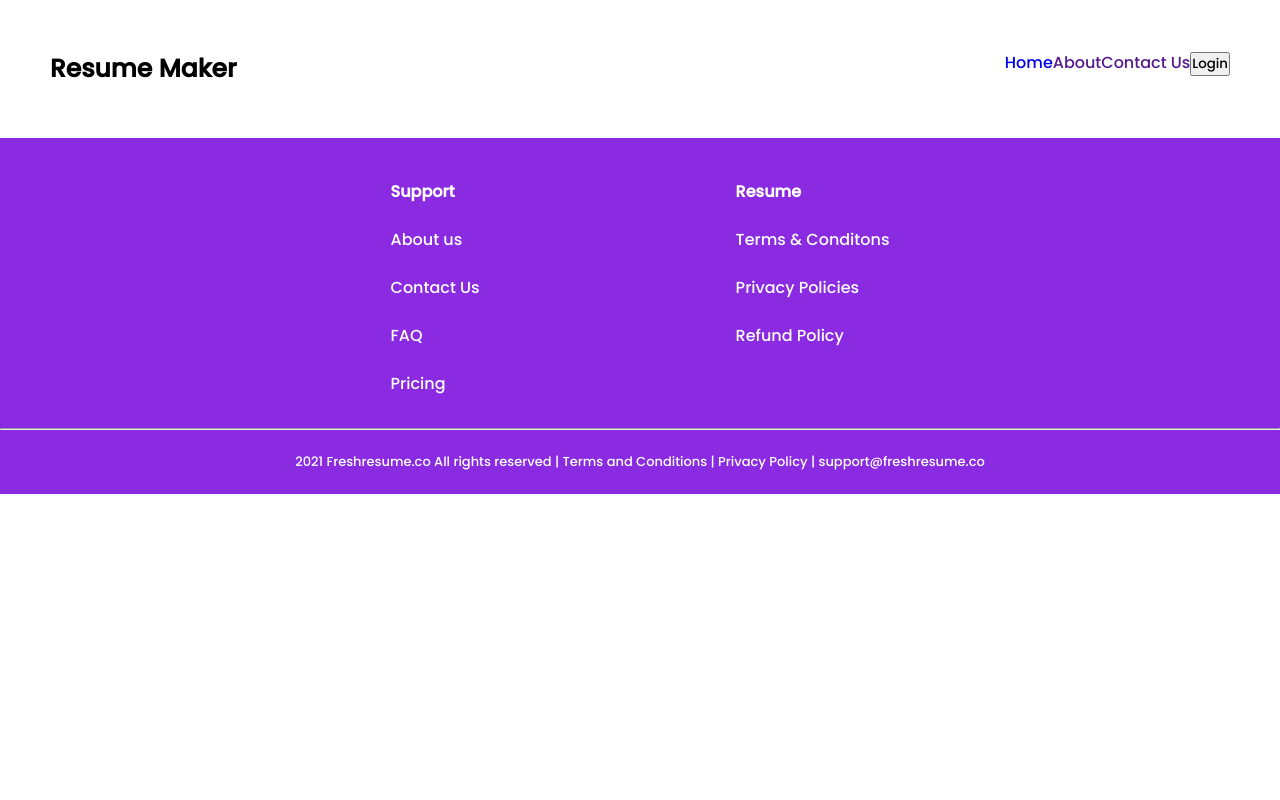
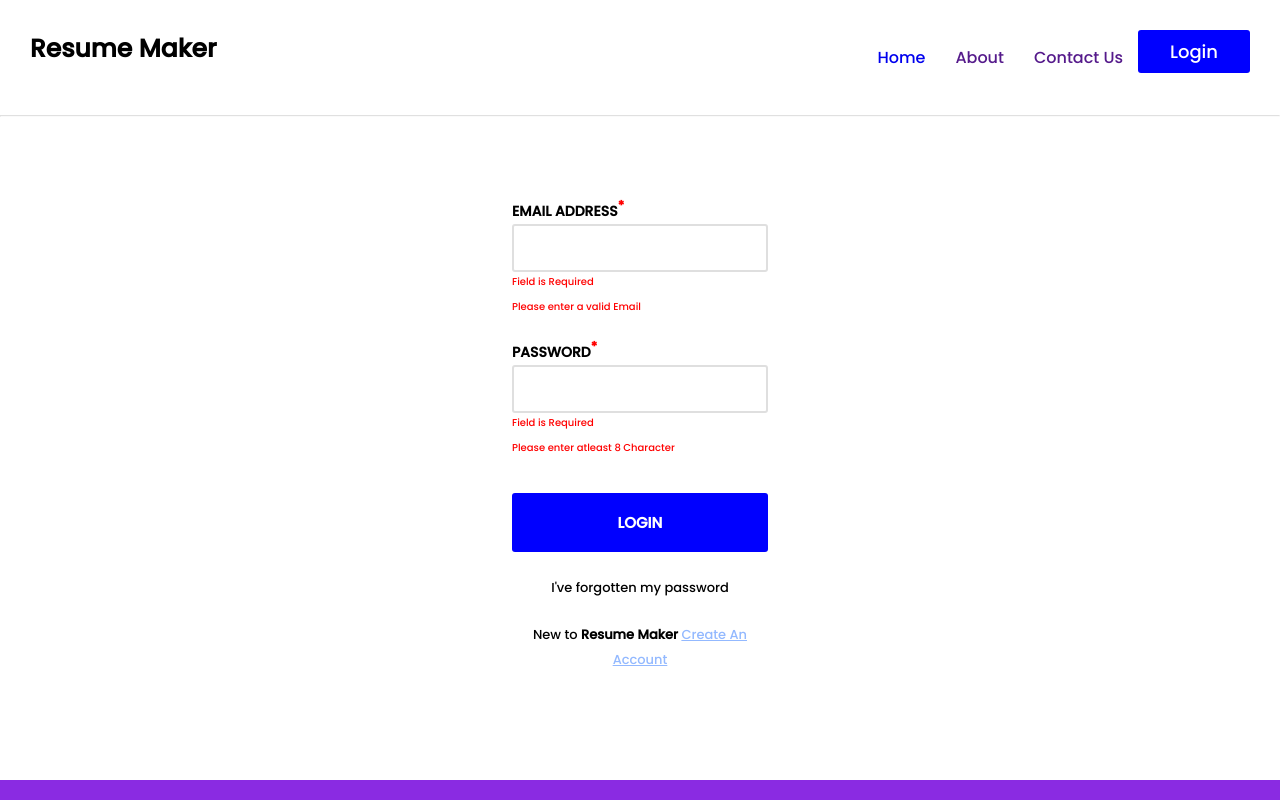
Before and after one commit to KalpeshDongarkar/resumewebproject, an Angular app: page /login in a window 1280 px wide. Before the commit this address led to /. Built offline with nearby package versions, Linux system fonts and the light colour scheme.

Commit message:
DoneUpdates

```diff
--- /dev/null
+++ b/src/app/Auth/login/login.component.css
@@ -0,0 +1,157 @@
+@import url("https://fonts.googleapis.com/css2?family=Montserrat:wght@600&family=Questrial&display=swap");
+@import url("https://fonts.googleapis.com/css2?family=Poppins:wght@500&display=swap");
+* {
+  box-sizing: border-box;
+  margin: 0%;
+  padding: 0%;
+  font-family: "Poppins";
+  overflow-x: hidden;
+}
+.alignself {
+  text-align: center;
+  align-content: center;
+}
+.width-100 {
+  width: 100%;
+}
+.div-height {
+  height: 600px;
+}
+.col-10 {
+  width: 10%;
+  align-self: center;
+  text-align: center;
+}
+.col-90 {
+  width: 90%;
+}
+.col-50 {
+  width: 50%;
+  height: auto;
+}
+.col-height-abus1 {
+  height: 750px;
+}
+.container {
+  margin: 5% 40% 5% 40%;
+}
+.flex {
+  display: flex;
+}
+.wrap {
+  word-wrap: break-word;
+}
+.disnone {
+  display: none;
+}
+.lil-text {
+  font-size: 13px;
+  line-height: 1;
+  align-content: center;
+  width: 100%;
+}
+.div-margin {
+  margin: 22px 0 20px 0;
+}
+.div-margin-down {
+  margin: 0 0 20px 0;
+}
+.extramar {
+  margin: 0 0 0 220px;
+}
+.between {
+  justify-content: space-between;
+}
+.pad {
+  padding: 0 120px 0 0;
+}
+.div-padding {
+  padding: 50px 0 50px 0;
+}
+.padding20 {
+  padding: 20px;
+}
+.float-right {
+  float: right;
+  justify-content: right;
+  align-content: right;
+  text-align: right;
+}
+.float-left {
+  float: left;
+}
+.img-cover {
+  object-fit: cover;
+}
+.backgdBlack {
+  background-color: black;
+}
+.backgdWhite {
+  background-color: white;
+}
+.lstyle {
+  list-style: none;
+}
+h1 {
+  font-size: 18px;
+  padding: 0 0 5px 0;
+}
+hr {
+  opacity: 30%;
+}
+li {
+  cursor: pointer;
+}
+.form-label {
+  font-size: 14px;
+  display: block;
+  margin: 15px 0 2px 0;
+}
+.error-label {
+  font-size: 10px;
+  display: inline-block;
+  color: red;
+}
+.form-input {
+  display: block;
+  padding: 13px;
+  font-size: 12px;
+  width: 100%;
+  border-radius: 3px;
+  border: 2px solid rgb(223, 223, 223);
+  background-color: none;
+  outline: none;
+}
+.form-date-input {
+  display: block;
+  padding: 13px;
+  font-size: 12px;
+  border: 0.5px solid rgb(223, 223, 223);
+  max-width: 90px;
+  border-radius: 1px;
+  background-color: none;
+  outline: none;
+}
+.form-btn {
+  display: block;
+  text-align: center;
+  align-items: center;
+  color: white;
+  width: 100%;
+  padding: 18px;
+  font-size: 15px;
+  margin: 30px 0 0 0;
+  cursor: pointer;
+  border: none;
+  border-radius: 3px;
+  background-color: blue;
+}
+.checkbox {
+  padding: 2px;
+  height: 15px;
+  width: 15px;
+}
+.links {
+  color: rgb(147, 185, 255);
+  text-decoration: underline;
+}
--- /dev/null
+++ b/src/app/Auth/login/login.component.html
@@ -0,0 +1,31 @@
+<form class="container" (ngSubmit)="submit()">
+  <label class="form-label"><strong>EMAIL ADDRESS<a style="font-size: 13px;" class="error-label">*</a></strong></label>
+  <input required email class="form-input" type="text" id="email" name="email" ngMode>
+  <div>
+    <div >
+      <label class="error-label">Field is Required</label>
+    </div>
+    <div>
+      <label class="error-label">Please enter a valid Email</label>
+    </div>
+  </div>
+  <label class="form-label"><strong>PASSWORD<a style="font-size: 13px;" class="error-label">*</a></strong></label>
+  <input #password="" minlength="8" required class="form-input" type="password" id="pass" name="password" ngModel>
+  <div>
+    <div>
+      <label class="error-label">Field is Required</label>
+    </div>
+    <div>
+      <label class="error-label">Please enter atleast 8 Character</label>
+    </div>
+  </div>
+  <button class="form-btn" type="submit"><strong>LOGIN</strong></button>
+  <div class="alignself div-margin">
+    <label class="wrap lil-text">I've forgotten my password </label>
+  </div>
+  <div class="alignself div-margin">
+    <label class="wrap lil-text">New to <strong>Resume Maker  </strong><a class="links" routerLink="/register">Create An
+          Account</a></label>
+  </div>
+  <br>
+</form>
--- /dev/null
+++ b/src/app/Auth/login/login.component.ts
@@ -0,0 +1,16 @@
+import { Component, OnInit } from '@angular/core';
+import { FormsModule ,FormGroup, FormControl } from '@angular/forms';
+
+@Component({
+  selector: 'app-login',
+  templateUrl: './login.component.html',
+  styleUrls: ['./login.component.css']
+})
+export class LoginComponent {
+
+  constructor() { }
+  submit(){
+
+  }
+
+}
--- /dev/null
+++ b/src/app/Auth/reg/reg.component.css
@@ -0,0 +1,159 @@
+@import url("https://fonts.googleapis.com/css2?family=Montserrat:wght@600&family=Questrial&display=swap");
+@import url("https://fonts.googleapis.com/css2?family=Poppins:wght@500&display=swap");
+* {
+  box-sizing: border-box;
+  margin: 0%;
+  padding: 0%;
+  font-family: "Poppins";
+  overflow-x: hidden;
+}
+.alignself {
+  text-align: center;
+  align-content: center;
+}
+.width-100 {
+  width: 100%;
+}
+.div-height {
+  height: 600px;
+}
+.col-10 {
+  width: 10%;
+  align-self: center;
+  text-align: center;
+}
+.col-90 {
+  width: 90%;
+}
+.col-50 {
+  width: 50%;
+  height: auto;
+}
+.col-height-abus1 {
+  height: 750px;
+}
+.container {
+  margin: 5% 40% 5% 40%;
+}
+.flex {
+  display: flex;
+}
+.wrap {
+  word-wrap: break-word;
+}
+.disnone {
+  display: none;
+}
+.lil-text {
+  font-size: 13px;
+  line-height: 1;
+  align-content: center;
+  width: 100%;
+}
+.div-margin {
+  margin: 22px 0 20px 0;
+}
+.div-margin-down {
+  margin: 0 0 20px 0;
+}
+.extramar {
+  margin: 0 0 0 220px;
+}
+.between {
+  justify-content: space-between;
+}
+.pad {
+  padding: 0 120px 0 0;
+}
+.div-padding {
+  padding: 50px 0 50px 0;
+}
+.padding20 {
+  padding: 20px;
+}
+.float-right {
+  float: right;
+  justify-content: right;
+  align-content: right;
+  text-align: right;
+}
+.float-left {
+  float: left;
+}
+.img-cover {
+  object-fit: cover;
+}
+.backgdBlack {
+  background-color: black;
+}
+.backgdWhite {
+  background-color: white;
+}
+.lstyle {
+  list-style: none;
+}
+h1 {
+  font-size: 18px;
+
+  padding: 0 0 5px 0;
+}
+hr {
+  opacity: 30%;
+}
+li {
+  cursor: pointer;
+}
+.form-label {
+  font-size: 14px;
+  display: block;
+  margin: 15px 0 2px 0;
+
+}
+.error-label {
+  font-size: 10px;
+  display: inline-block;
+  color: red;
+}
+.form-input {
+  display: block;
+  padding: 13px;
+  font-size: 12px;
+  width: 100%;
+  border-radius: 3px;
+  border: 2px solid rgb(223, 223, 223);
+  background-color: none;
+  outline: none;
+}
+.form-date-input {
+  display: block;
+  padding: 13px;
+  font-size: 12px;
+  border: 0.5px solid rgb(223, 223, 223);
+  max-width: 90px;
+  border-radius: 1px;
+  background-color: none;
+  outline: none;
+}
+.form-btn {
+  display: block;
+  text-align: center;
+  align-items: center;
+  color: white;
+  width: 100%;
+  padding: 18px;
+  font-size: 15px;
+  margin: 30px 0 0 0;
+  cursor: pointer;
+  border: none;
+  border-radius: 3px;
+  background-color: blue;
+}
+.checkbox {
+  padding: 2px;
+  height: 15px;
+  width: 15px;
+}
+.links {
+  color: rgb(147, 185, 255);
+  text-decoration: underline;
+}
--- /dev/null
+++ b/src/app/Auth/reg/reg.component.html
@@ -0,0 +1,43 @@
+<form class="container" (ngSubmit)="submit()">
+  <label class="form-label"><strong>FULLNAME<a style="font-size: 13px;" class="error-label">*</a></strong></label>
+  <input required email class="form-input" type="text" id="email" name="email" ngMode>
+  <div>
+    <div>
+      <label class="error-label">Field is Required</label>
+    </div>
+  </div>
+  <label class="form-label"><strong>EMAIL ADDRESS<a style="font-size: 13px;" class="error-label">*</a></strong></label>
+  <input #password="" minlength="8" required class="form-input" type="password" id="pass" name="password" ngModel>
+  <div>
+    <div>
+      <label class="error-label">Field is Required</label>
+    </div>
+    <div>
+      <label class="error-label">Please enter a valid Email</label>
+    </div>
+  </div>
+  <label class="form-label"><strong>PASSWORD<a style="font-size: 13px;" class="error-label">*</a></strong></label>
+  <input required email class="form-input" type="text" id="email" name="email" ngMode>
+  <div>
+    <div>
+      <label class="error-label">Field is Required</label>
+    </div>
+    <div>
+      <label class="error-label">Please enter atleast 8 Character</label>
+    </div>
+  </div>
+  <label class="form-label"><strong>CONFIRM PASSWORD<a style="font-size: 13px;"
+        class="error-label">*</a></strong></label>
+  <input required email class="form-input" type="text" id="email" name="email" ngMode>
+  <div>
+    <div>
+      <label class="error-label">Field is Required</label>
+    </div>
+  </div>
+  <button class="form-btn" type="submit"><strong>Register Now</strong></button>
+
+  <div class="alignself div-margin">
+    <label class="wrap lil-text">Already Have an Account<a class="links" routerLink="/login">Login Now</a></label>
+  </div>
+  <br>
+</form>
--- /dev/null
+++ b/src/app/Auth/reg/reg.component.ts
@@ -0,0 +1,16 @@
+import { Component, OnInit } from '@angular/core';
+
+@Component({
+  selector: 'app-reg',
+  templateUrl: './reg.component.html',
+  styleUrls: ['./reg.component.css']
+})
+export class RegComponent  {
+
+  constructor() { }
+
+
+  submit(){
+
+  }
+}
--- a/src/app/app.component.css
+++ b/src/app/app.component.css
@@ -29,9 +29,13 @@ p {
   font-size: 20px;
   margin: 12px;
 }
+hr{
+  opacity: 30%;
+}
 footer{
   background-color: blueviolet;
 }
+
 .flex{
   display: flex;
 }
@@ -42,10 +46,14 @@ footer{
   justify-content: center;
   color: white;
 }
+.navlinks li{
+  padding: 15px;
+}
 .navlinks li a{
   width: auto;
   justify-content: space-between;
   text-decoration: none;
+  text-align: center;
 }
 .content-center p{
   font-size: 13px;
@@ -57,7 +65,7 @@ footer{
   text-align: center;
 }
 .mainHeader{
-  padding: 50px;
+  padding: 30px;
   justify-content: space-between;
 }
 .footer-div{
@@ -68,3 +76,13 @@ footer{
   line-height: 3rem;
   margin: 0 10% 0 10%;
 }
+.btn {
+  font-size: 18px;
+  margin: 0;
+  color: rgb(255, 255, 255);
+  padding: 8px;
+  border: none;
+  border-radius: 3px;
+  background-color: blue;
+  width: 7rem;
+}
--- a/src/app/app.component.html
+++ b/src/app/app.component.html
@@ -3,13 +3,17 @@
     <div class="imgdiv">
       <h2>Resume Maker</h2>
     </div>
-    <ul class="navlinks lstyle flex">
-      <li><a href="/">Home</a></li>
-      <li><a href="">About</a></li>
-      <li><a href="">Contact Us</a></li>
-      <li><button>Login</button></li>
-    </ul>
+    <div class="flex">
+      <ul class="navlinks lstyle flex">
+        <li routerLink="/"><a href="/">Home</a></li>
+        <li><a href="">About</a></li>
+        <li class=""><a href="">Contact Us</a></li>
+      </ul>
+      <div> <button routerLink="/login" class="btn">Login</button></div>
+    </div>
+
   </div>
+  <hr>
 </header>
 <router-outlet></router-outlet>
 <footer class="mainfooter">
```
Also changed, not shown: src/app/app-routing.module.ts (+6 -1 lines), src/app/app.module.ts (+8 -3 lines), 2 other files (tests, documents, lock files or other folders).
